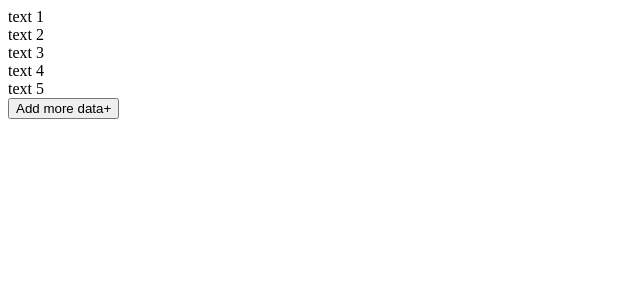
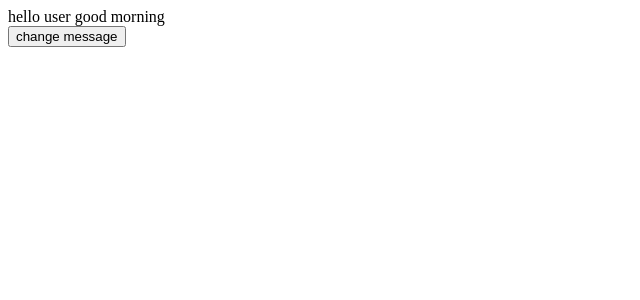
Before and after one commit to akshar1277/React-js, a React app: page / in a window 1280 px wide. Shown: the top 300 px of the page, without its empty margins (0-640 px from the left). Built offline with nearby package versions, Linux system fonts and the light colour scheme.

Commit message:
use effect hook

```diff
--- a/src/App.js
+++ b/src/App.js
@@ -1,30 +1,23 @@
 import React, { useState } from "react";
 import Button from "./Button.jsx";
 import Text from "./Text.jsx";
+import { set } from "immutable";
 const App = () => {
-
-    const [data,setData] = useState([
-        {id:'a',text:"text 1"},
-        {id:'b',text:"text 2"},
-        {id:'c',text:"text 3"},
-        {id:'d',text:"text 4"},
-        {id:'e',text:"text 5"},
-    ]);
-
-
-    const addMoreData = () => {
-        setData((prevData) =>{
-          return  [{id:'f',text:"text 6"},...prevData]
-        })
-    };
+    const [message,setMessage] = useState("hello user good morning");
 
 
 
-    return <>
-        {
-            data.map(((item,index)=><Text key={item.id}>{item.text}</Text>))
-        }
-        <Button clickAction={addMoreData} >Add more data</Button>
-    </>
+    const changemessage = () => {
+        // setMessage("hello user good evening");
+        setMessage((prevMessage) => {
+            console.log(prevMessage);
+            return "hello user good evening";
+        });//setMessage also have callback function .
+    }
+    console.log(message)
+   return<>
+        <div> {message}</div>
+        <button onClick={changemessage} > change message</button>
+   </>
 }
 export default App;
--- a/src/Button.jsx
+++ b/src/Button.jsx
@@ -11,7 +11,7 @@ const Button = (props) => {
 
   return (
     <button  onClick={()=> handleClick()}>{children}
-        +   {data?.a?.b?.c}
+         {data?.a?.b?.c}
     </button>
   )
 }
```
